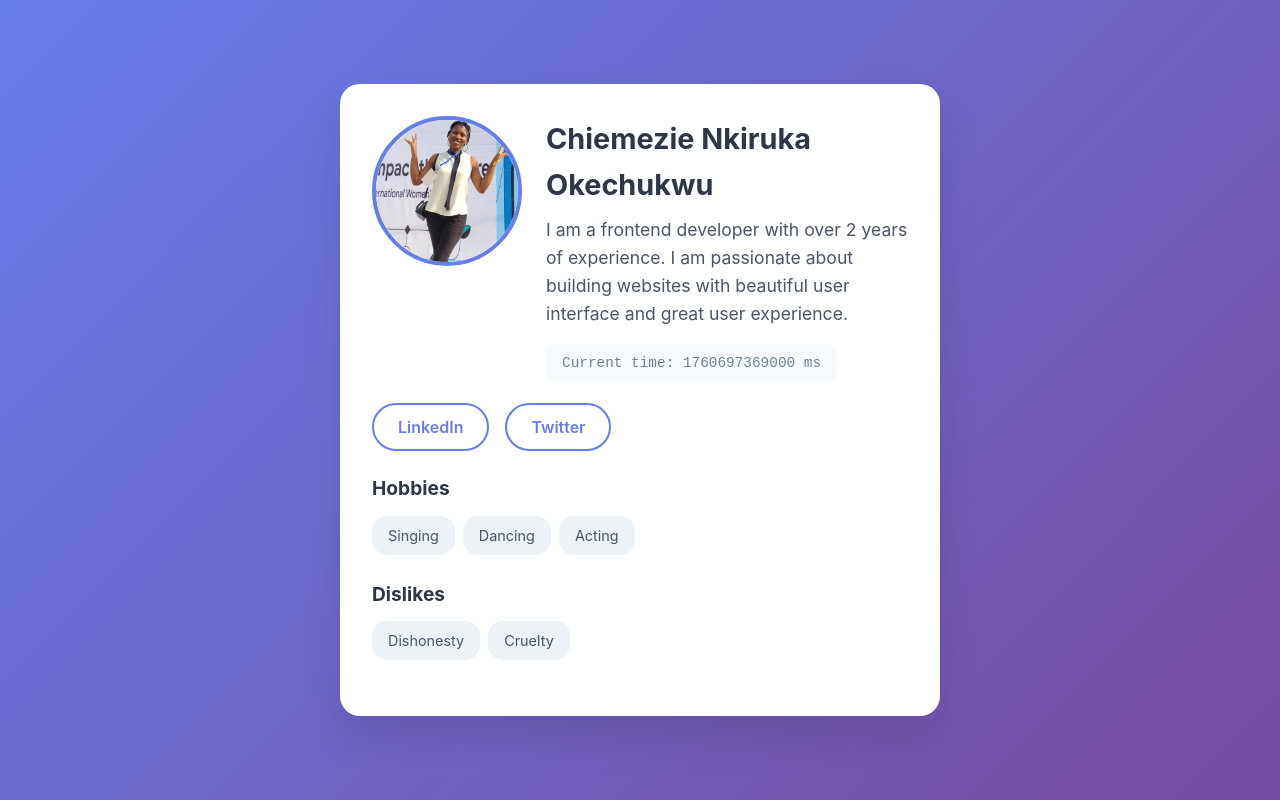
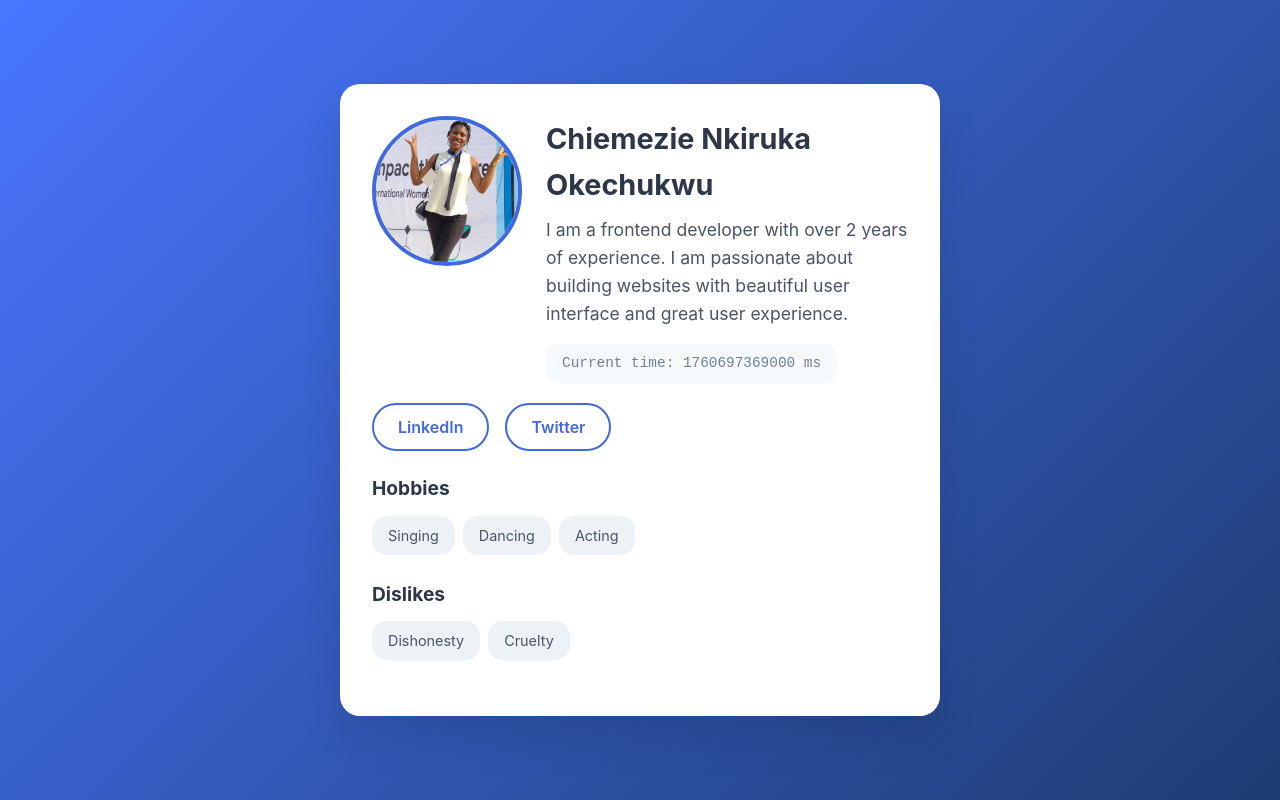
Before and after one commit to Shezcute09/Profile-Card-2025, a plain HTML site: page index.html in a window 1280 px wide. Drawn offline with Linux system fonts and the light colour scheme.

Commit message:
second commit

```diff
--- a/styles.css
+++ b/styles.css
@@ -9,7 +9,8 @@ body {
     Ubuntu, Cantarell, sans-serif;
   line-height: 1.6;
   color: #333;
-  background: linear-gradient(135deg, #667eea 0%, #764ba2 100%);
+  background: linear-gradient(135deg, #4876ff 0%, #1e3c72 100%);
+
   min-height: 100vh;
   display: flex;
   justify-content: center;
@@ -47,7 +48,7 @@ body {
   height: 150px;
   border-radius: 50%;
   object-fit: cover;
-  border: 4px solid #667eea;
+  border: 4px solid #4169e1;
   margin: 0 auto;
 }
 
@@ -92,9 +93,9 @@ body {
 
 .social-link {
   text-decoration: none;
-  color: #667eea;
+  color: #4169e1;
   padding: 0.75rem 1.5rem;
-  border: 2px solid #667eea;
+  border: 2px solid #4169e1;
   border-radius: 25px;
   transition: all 0.3s ease;
   font-weight: 600;
@@ -102,7 +103,7 @@ body {
 
 .social-link:hover,
 .social-link:focus {
-  background: #667eea;
+  background: #4169e1;
   color: white;
   transform: translateY(-2px);
 }
```
Also changed, not shown: 1 other file.
